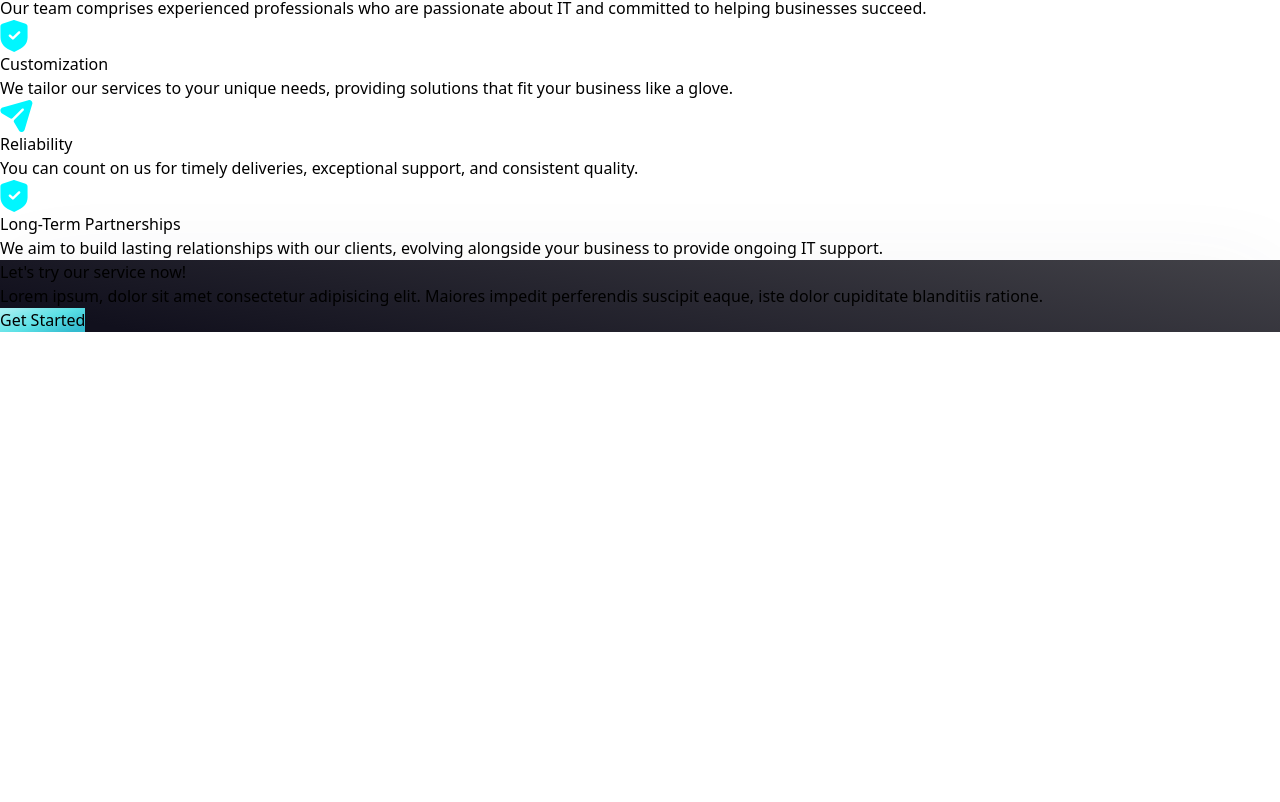
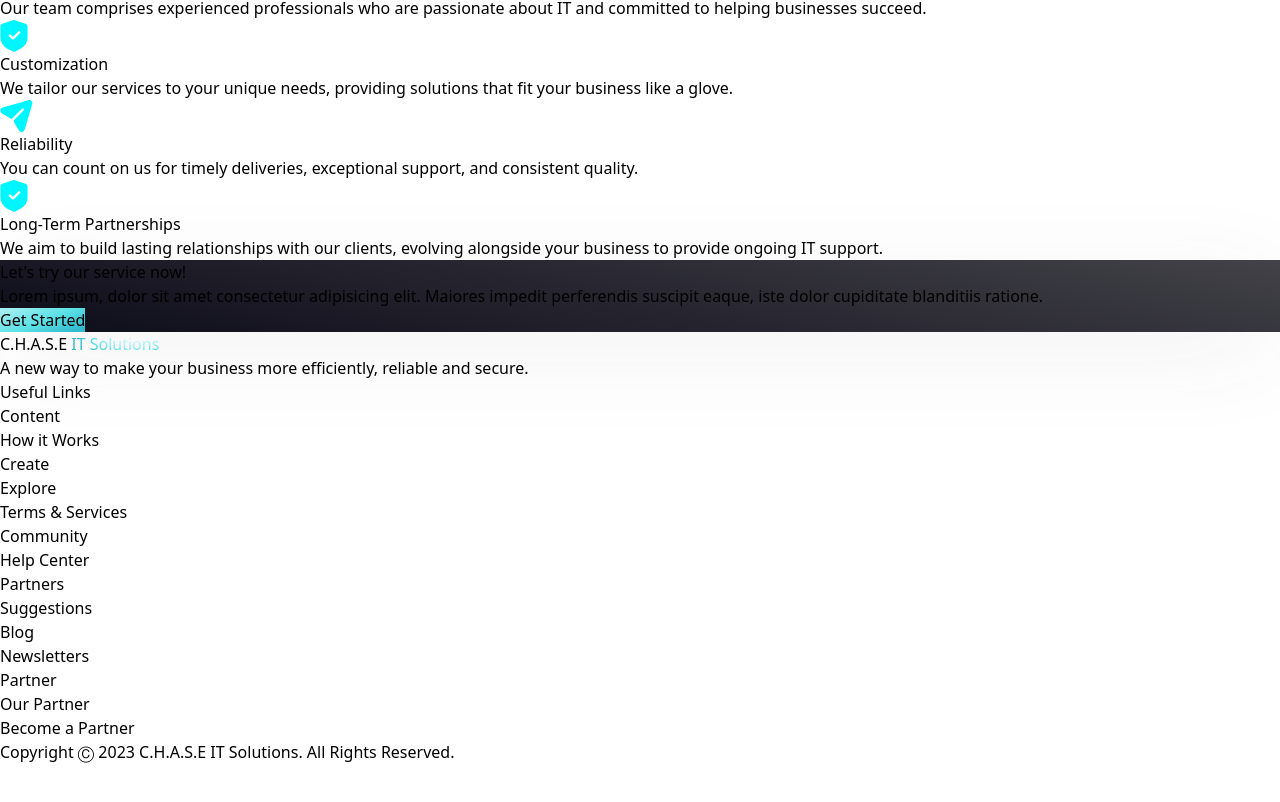
Before and after one commit to DylanLee0918/chase-it-solution-v2, a React (Vite) app: page / in a window 1280 px wide. Shown: the part 4218-5020 px from the top of the page. Before the commit the page ends 4550 px from the top, so only its background shows below. Built offline with nearby package versions, Linux system fonts and the light colour scheme.

Commit message:
Finalized footer section

```diff
--- a/src/Root.tsx
+++ b/src/Root.tsx
@@ -9,6 +9,7 @@
   Approach,
   WhyChooseUs,
   CTAs,
+  Footer,
 } from "./core/components";
 import styles from "./style";
 
@@ -37,6 +38,7 @@
             <Approach />
             <WhyChooseUs />
             <CTAs />
+            <Footer />
           </div>
         </div>
       </div>
--- a/src/core/components/Footer.tsx
+++ b/src/core/components/Footer.tsx
@@ -1,9 +1,71 @@
 import React, { FunctionComponent } from "react";
+import styles from "../../style";
+import { footerLinks, socialMedia } from "../../constants";
+// import { footerLinks } from "../../constants";
 
 const Footer: FunctionComponent = () => {
   return (
     <React.Fragment>
-      <div>Footer</div>
+      <section className={`${styles.flexCenter} ${styles.paddingY} flex-col`}>
+        <div className={`${styles.flexStart} md:flex-row flex-col mb-8 w-full`}>
+          <div className='flex-1 flex flex-col justify-start mr-10'>
+            <p className='flex flex-col font-poppins font-semibold text-[24px] md:text-[36px] md:leading-10 leading-8'>
+              <span className='text-white'>C.H.A.S.E</span>{" "}
+              <span className='text-gradient'>IT Solutions</span>
+            </p>
+
+            <p className={`${styles.paragraph} mt-4 max-w-[310px]`}>
+              A new way to make your business more efficiently, reliable and
+              secure.
+            </p>
+          </div>
+
+          <div className='flex-[1.5] w-full flex flex-row justify-between flex-wrap md:mt-0 mt-10'>
+            {footerLinks.map((footerLink) => (
+              <div
+                key={footerLink.title}
+                className='flex flex-col ss:my-0 my-4 min-w-[150px]'
+              >
+                <h4 className='font-poppins font-medium text-[18px] leading-[27px] text-white'>
+                  {footerLink.title}
+                </h4>
+                <ul className='list-none mt-4'>
+                  {footerLink.links.map((link, index) => (
+                    <li
+                      key={link.name}
+                      className={`font-poppins font-normal text-[16px] leading-[24px] text-dimWhite hover:text-secondary cursor-pointer ${
+                        index !== footerLink.links.length - 1 ? "mb-4" : "mb-0"
+                      }`}
+                    >
+                      {link.name}
+                    </li>
+                  ))}
+                </ul>
+              </div>
+            ))}
+          </div>
+        </div>
+
+        <div className='w-full flex justify-between items-center md:flex-row flex-col pt-6 border-t-[1px] border-t-[#3F3E45]'>
+          <p className='font-poppins font-normal text-center text-[18px] leading-[27px] text-white'>
+            Copyright Ⓒ 2023 C.H.A.S.E IT Solutions. All Rights Reserved.
+          </p>
+
+          <div className='flex flex-row md:mt-0 mt-6'>
+            {socialMedia.map((social, index) => (
+              <img
+                key={social.id}
+                src={social.icon}
+                alt={social.id}
+                className={`w-[21px] h-[21px] object-contain cursor-pointer ${
+                  index !== socialMedia.length - 1 ? "mr-6" : "mr-0"
+                }`}
+                onClick={() => window.open(social.link)}
+              />
+            ))}
+          </div>
+        </div>
+      </section>
     </React.Fragment>
   );
 };
```
